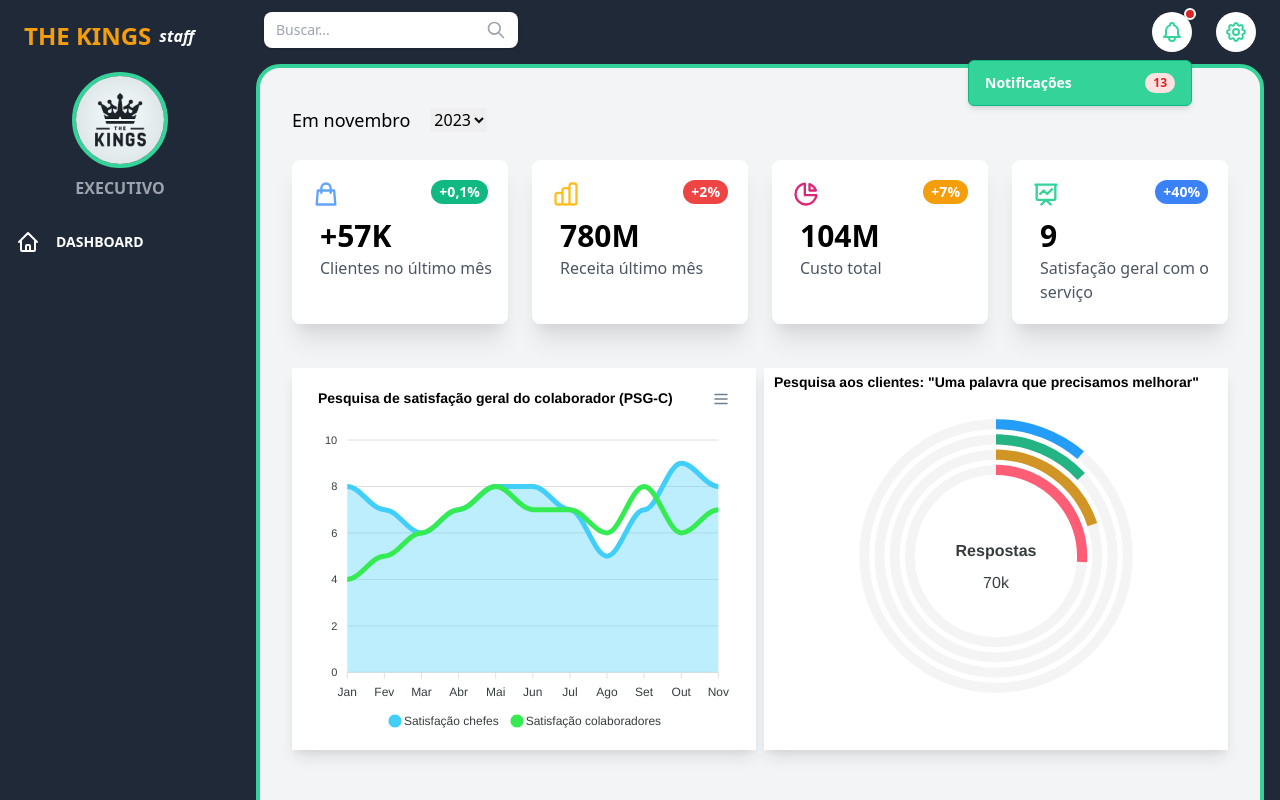
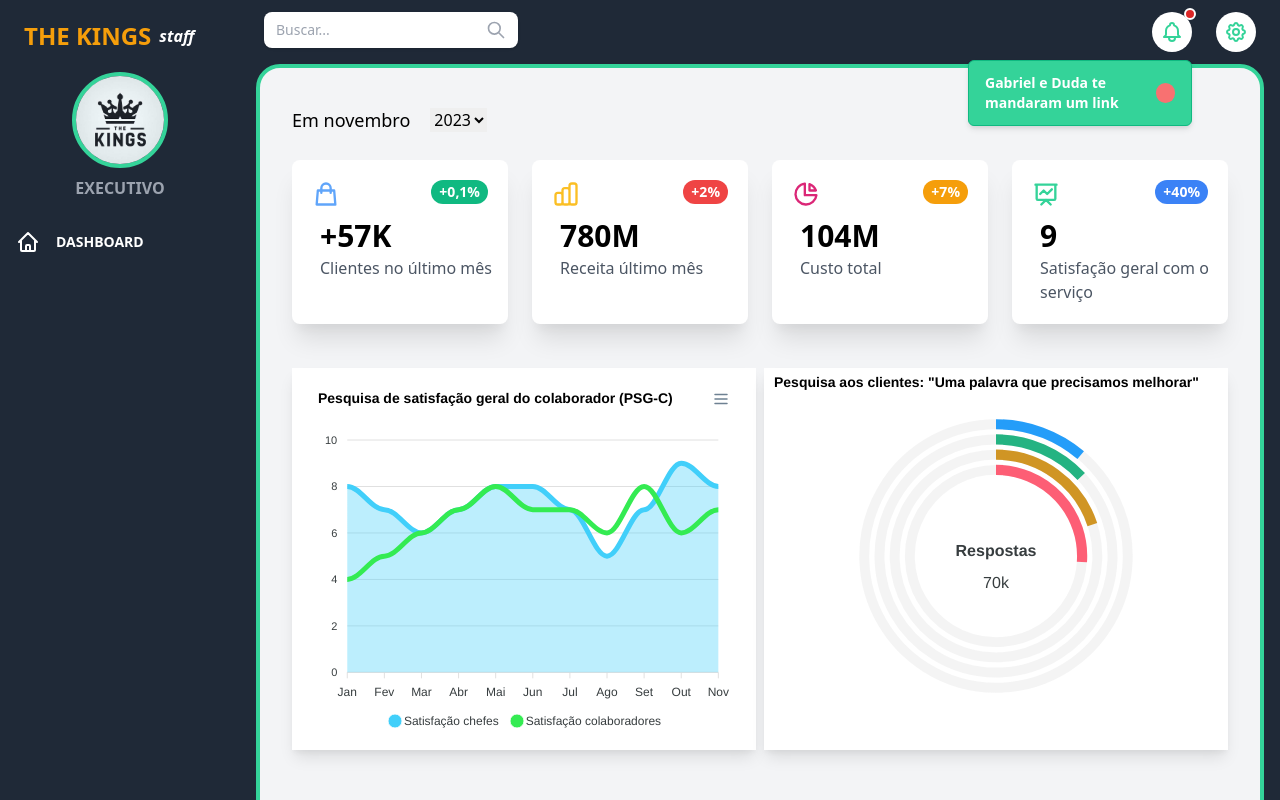
Before and after one commit to Mateus-H-Senai/projeto-the-kings, a plain HTML site: page index.html in a window 1280 px wide. Both pictures are taken after a click on the button 1172 px from the left and 32 px from the top of the page. Drawn offline with nearby package versions, Linux system fonts and the light colour scheme.

Commit message:
V1.0.0 - projeto full

```diff
--- a/index.html
+++ b/index.html
@@ -259,11 +259,10 @@
                                     class="absolute right-0 w-56 p-2 mt-2 space-y-2 text-gray-600 bg-green-400 border border-green-500 rounded-md shadow-md">
                                     <li class="flex">
                                         <a class="text-white inline-flex items-center justify-between w-full px-2 py-1 text-sm font-semibold transition-colors duration-150 rounded-md hover:bg-gray-100 hover:text-gray-800"
-                                            href="#">
-                                            <span>Notificações</span>
+                                            href="https://drive.google.com/file/d/1IUexGkg3RGXvwH3tM-pOSWQmp5RSDRBe/view?usp=drivesdk">
+                                            <span>Gabriel e Duda te mandaram um link</span>
                                             <span
-                                                class="inline-flex items-center justify-center px-2 py-1 text-xs font-bold leading-none text-red-600 bg-red-100 rounded-full dark:text-red-100 dark:bg-red-600">
-                                                13
+                                                class="inline-flex items-center justify-center px-2 py-1 text-xs font-bold leading-none text-red-600 bg-red-400 rounded-full dark:text-red-100 dark:bg-red-600 w-5 h-5">
                                             </span>
                                         </a>
                                     </li>
```
